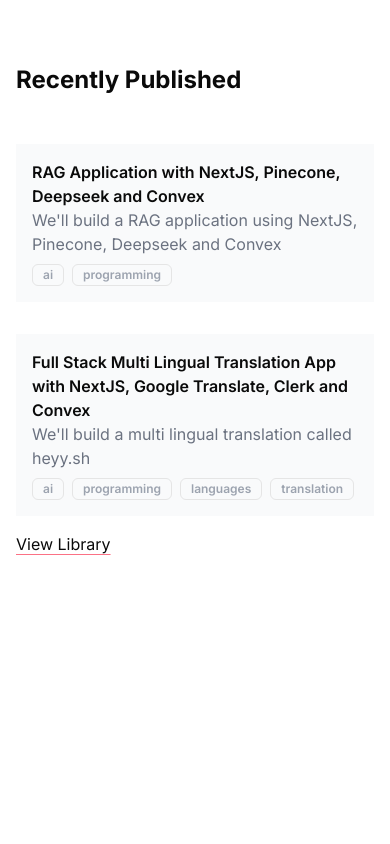
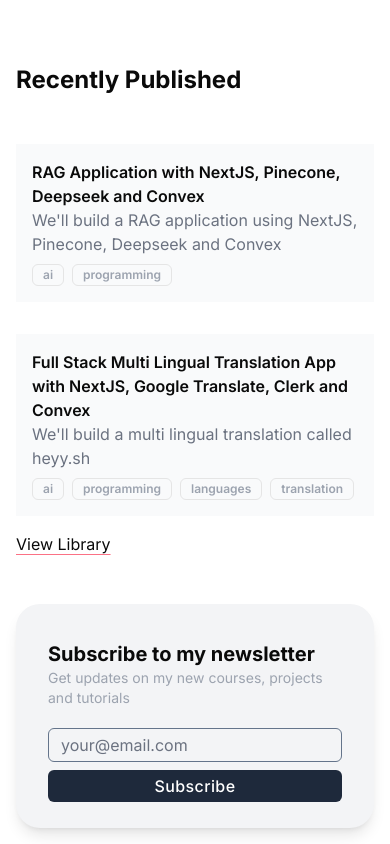
Before and after one commit to learnuidev/vishalgautam.io, a Next.js app: page / in a window 390 px wide. Shown: the part 372-1216 px from the top of the page. Before the commit the page ends 944 px from the top, so only its background shows below. Built offline with nearby package versions, Linux system fonts and the light colour scheme; no server answers.

Commit message:
added mailchimp

```diff
--- /dev/null
+++ b/app/api/subscribe/route.ts
@@ -0,0 +1,35 @@
+/* eslint-disable @typescript-eslint/no-explicit-any */
+// docs: https://mailchimp.com/developer/marketing/guides/quick-start/
+import mailchimp from "@mailchimp/mailchimp_marketing";
+
+// Configure Mailchimp API
+mailchimp.setConfig({
+  apiKey: process.env.MAILCHIMP_API_KEY,
+  server: "us20", // e.g., us6
+});
+
+const audienceId = "23781ada08";
+
+export async function POST(req: Request) {
+  const { email } = await req.json();
+
+  try {
+    await mailchimp.lists.addListMember(audienceId, {
+      email_address: email,
+      //   status: "subscribed", // Use 'pending' for double opt-in
+      status: "pending", // Use 'pending' for double opt-in
+    });
+
+    return Response.json({
+      status: "success",
+      message: "Please check your email to confirm the subscription",
+    });
+  } catch (err) {
+    if ((err as any).status === 400) {
+      return Response.json({
+        status: "error",
+        message: "Already subscribed",
+      });
+    }
+  }
+}
--- a/app/page.tsx
+++ b/app/page.tsx
@@ -3,6 +3,7 @@
 import Link from "next/link";
 import { EntryList } from "./library/components/entry-list";
 import { entries } from "./library/state/entries";
+import { NewsLetterSubscriptionForm } from "@/components/newsletter-subscription-form";
 
 const homeBanner = {
   title: "Yo, I'm Vishal",
@@ -30,6 +31,8 @@
           View Library
         </Link>
       </section>
+
+      <NewsLetterSubscriptionForm />
     </div>
   );
 }
--- /dev/null
+++ b/components/newsletter-subscription-form.tsx
@@ -0,0 +1,62 @@
+import { useState } from "react";
+
+const subscribe = async ({
+  email,
+  subscriptionId,
+}: {
+  email: string;
+  subscriptionId: string;
+}) => {
+  const resp = await fetch("/api/subscribe", {
+    method: "POST",
+    body: JSON.stringify({
+      email,
+      subscriptionId,
+    }),
+  });
+
+  return resp.json();
+};
+
+export const NewsLetterSubscriptionForm = () => {
+  const [email, setEmail] = useState("");
+  const submitForm = (event: React.FormEvent<HTMLFormElement>) => {
+    event.preventDefault();
+    subscribe({
+      email,
+      subscriptionId: "newsletter",
+    }).then((resp) => {
+      alert(JSON.stringify(resp));
+      setEmail("");
+    });
+  };
+  return (
+    <section className="dark:bg-[rgb(14,15,16)] bg-gray-100 mt-12 h-56 sm:h-48 transition-height relative rounded-3xl bg-gradient-to-br from-react to-react-link px-8 py-9 sm:px-12 sm:pt-10 sm:pb-16 duration-500 shadow-lg">
+      <h4 className="text-xl font-bold">Subscribe to my newsletter</h4>
+      <p className="text-sm text-gray-400 mb-5">
+        Get updates on my new courses, projects and tutorials
+      </p>
+
+      <form onSubmit={submitForm}>
+        <div className="flex flex-col gap-2 rounded-md focus-within:border-slate-300 sm:flex-row sm:items-center sm:justify-between sm:gap-0 sm:border sm:border-slate-500 dark:sm:border-slate-800 sm:p-1">
+          <input
+            type="text"
+            name="email"
+            onChange={(event) => {
+              setEmail(event.target.value);
+            }}
+            value={email}
+            className="grow rounded-md border border-slate-500 bg-transparent px-3 py-1 text-white outline-none placeholder:text-gray-500 focus-within:border-slate-300 sm:border-none"
+            placeholder="your@email.com"
+          />
+          <button
+            type="submit"
+            className="flex h-8 items-center justify-center rounded-md bg-slate-800 px-5 py-1 font-medium tracking-wide text-white transition-colors hover:cursor-pointer hover:text-react-link disabled:cursor-not-allowed disabled:hover:text-white sm:w-32"
+          >
+            Subscribe
+          </button>
+        </div>
+      </form>
+    </section>
+  );
+};
--- a/package.json
+++ b/package.json
@@ -10,6 +10,7 @@
   },
   "dependencies": {
     "@clerk/nextjs": "^6.9.8",
+    "@mailchimp/mailchimp_marketing": "^3.0.80",
     "@radix-ui/react-slot": "^1.1.1",
     "class-variance-authority": "^0.7.1",
     "clsx": "^2.1.1",
@@ -23,6 +24,7 @@
   },
   "devDependencies": {
     "@eslint/eslintrc": "^3",
+    "@types/mailchimp__mailchimp_marketing": "^3.0.21",
     "@types/node": "^20",
     "@types/react": "^19",
     "@types/react-dom": "^19",
--- a/tailwind.config.ts
+++ b/tailwind.config.ts
@@ -1,3 +1,4 @@
+/* eslint-disable @typescript-eslint/no-require-imports */
 import type { Config } from "tailwindcss";
 
 export default {
@@ -9,54 +10,60 @@
   ],
   theme: {
     extend: {
+      backgroundImage: {
+        "react-gradient":
+          "linear-gradient(to bottom right, #20232a, rgba(32, 35, 42, 0))",
+        "to-react": "linear-gradient(to bottom right, #0178df, #0178df)",
+      },
+
       colors: {
-  			background: 'hsl(var(--background))',
-  			foreground: 'hsl(var(--foreground))',
+        background: "hsl(var(--background))",
+        foreground: "hsl(var(--foreground))",
         card: {
-  				DEFAULT: 'hsl(var(--card))',
-  				foreground: 'hsl(var(--card-foreground))'
+          DEFAULT: "hsl(var(--card))",
+          foreground: "hsl(var(--card-foreground))",
         },
         popover: {
-  				DEFAULT: 'hsl(var(--popover))',
-  				foreground: 'hsl(var(--popover-foreground))'
+          DEFAULT: "hsl(var(--popover))",
+          foreground: "hsl(var(--popover-foreground))",
         },
         primary: {
-  				DEFAULT: 'hsl(var(--primary))',
-  				foreground: 'hsl(var(--primary-foreground))'
+          DEFAULT: "hsl(var(--primary))",
+          foreground: "hsl(var(--primary-foreground))",
         },
         secondary: {
-  				DEFAULT: 'hsl(var(--secondary))',
-  				foreground: 'hsl(var(--secondary-foreground))'
+          DEFAULT: "hsl(var(--secondary))",
+          foreground: "hsl(var(--secondary-foreground))",
         },
         muted: {
-  				DEFAULT: 'hsl(var(--muted))',
-  				foreground: 'hsl(var(--muted-foreground))'
+          DEFAULT: "hsl(var(--muted))",
+          foreground: "hsl(var(--muted-foreground))",
         },
         accent: {
-  				DEFAULT: 'hsl(var(--accent))',
-  				foreground: 'hsl(var(--accent-foreground))'
+          DEFAULT: "hsl(var(--accent))",
+          foreground: "hsl(var(--accent-foreground))",
         },
         destructive: {
-  				DEFAULT: 'hsl(var(--destructive))',
-  				foreground: 'hsl(var(--destructive-foreground))'
+          DEFAULT: "hsl(var(--destructive))",
+          foreground: "hsl(var(--destructive-foreground))",
         },
-  			border: 'hsl(var(--border))',
-  			input: 'hsl(var(--input))',
-  			ring: 'hsl(var(--ring))',
+        border: "hsl(var(--border))",
+        input: "hsl(var(--input))",
+        ring: "hsl(var(--ring))",
         chart: {
-  				'1': 'hsl(var(--chart-1))',
-  				'2': 'hsl(var(--chart-2))',
-  				'3': 'hsl(var(--chart-3))',
-  				'4': 'hsl(var(--chart-4))',
-  				'5': 'hsl(var(--chart-5))'
-  			}
+          "1": "hsl(var(--chart-1))",
+          "2": "hsl(var(--chart-2))",
+          "3": "hsl(var(--chart-3))",
+          "4": "hsl(var(--chart-4))",
+          "5": "hsl(var(--chart-5))",
+        },
       },
       borderRadius: {
-  			lg: 'var(--radius)',
-  			md: 'calc(var(--radius) - 2px)',
-  			sm: 'calc(var(--radius) - 4px)'
-  		}
-  	}
+        lg: "var(--radius)",
+        md: "calc(var(--radius) - 2px)",
+        sm: "calc(var(--radius) - 4px)",
+      },
+    },
   },
   plugins: [require("tailwindcss-animate")],
 } satisfies Config;
```
Also changed, not shown: 1 other file (tests, documents, lock files or other folders). Lines whose indentation alone changed are shown as unchanged.
